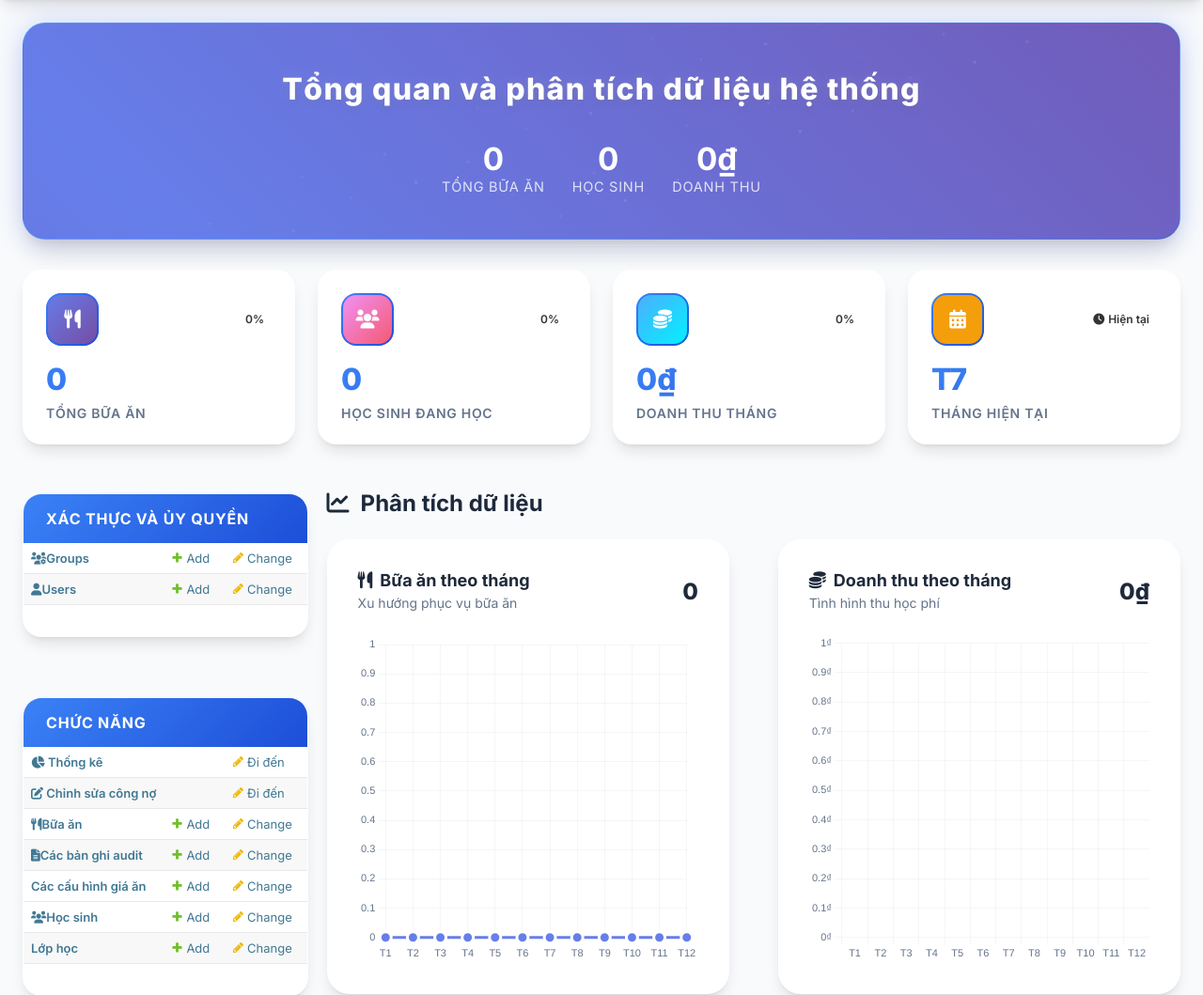
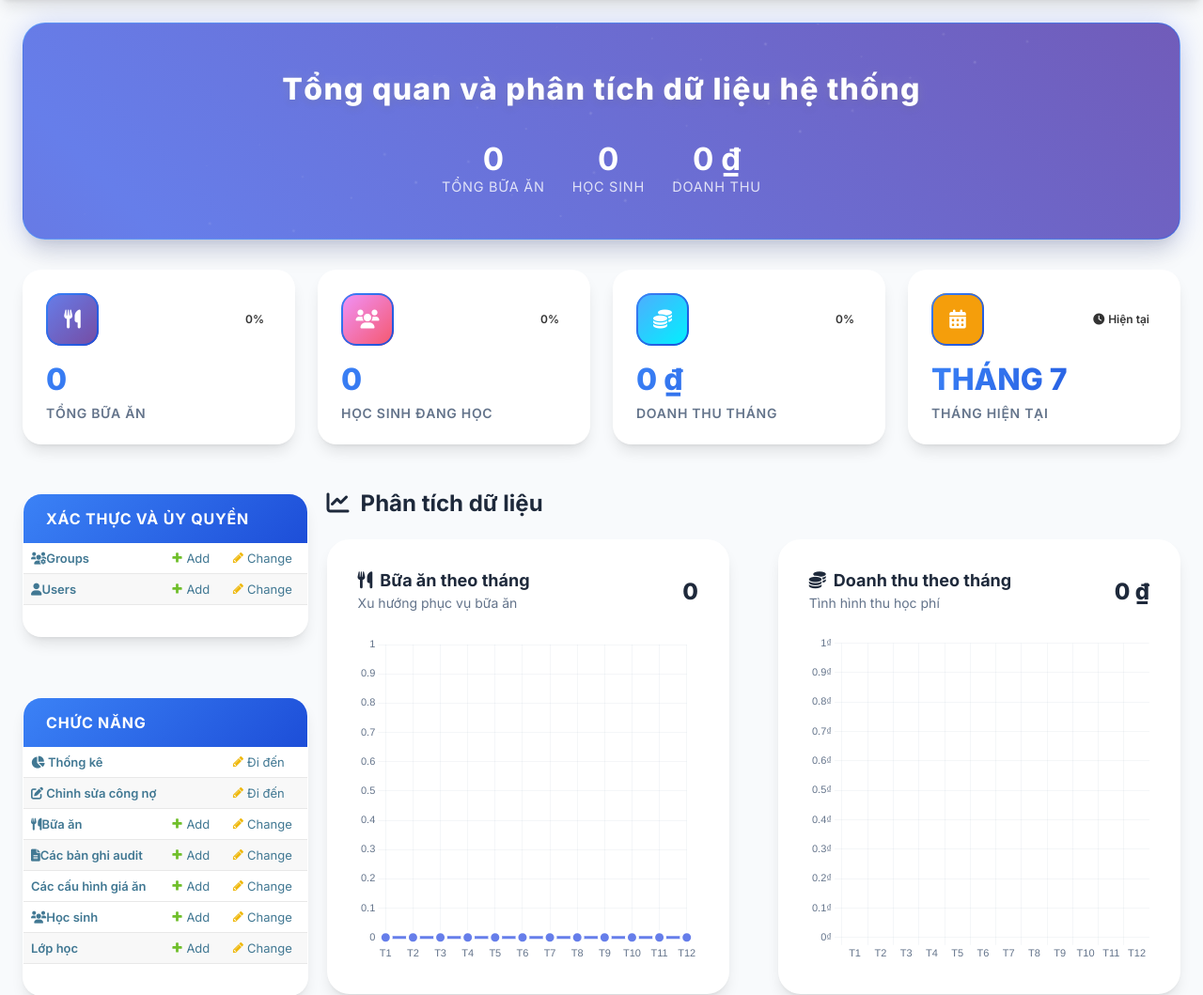
Before and after one commit to anhquannewbie/MEALSPJ, a Django app: page /admin/ in a window 1280 px wide. Shown: the part 60-1119 px from the top of the page at 94% size. Run offline with Django 4.2, Linux system fonts and the light colour scheme; the visitor is signed in with stand-in values (Sample User, id 1); data comes from the database, SQL or seed files in the repository; data that the repository does not hold is empty.

Commit message:
Update index.html

```diff
--- a/templates/admin/index.html
+++ b/templates/admin/index.html
@@ -915,7 +915,7 @@
           <i class="fas fa-clock"></i> Hiện tại
         </div>
       </div>
-      <div class="stat-value" id="current-month">T{{ current_month }}</div>
+      <div class="stat-value" id="current-month">THÁNG {{ current_month }}</div>
       <div class="stat-label">Tháng hiện tại</div>
     </div>
   </div>
@@ -1095,7 +1095,7 @@
 
           const currentValue = Math.floor(startValue + (targetValue - startValue) * easedProgress);
           const formattedValue = isRevenue ?
-            currentValue.toLocaleString() + '₫' :
+            currentValue.toLocaleString() + ' ₫' :
             currentValue.toLocaleString();
 
           element.textContent = formattedValue;
```
